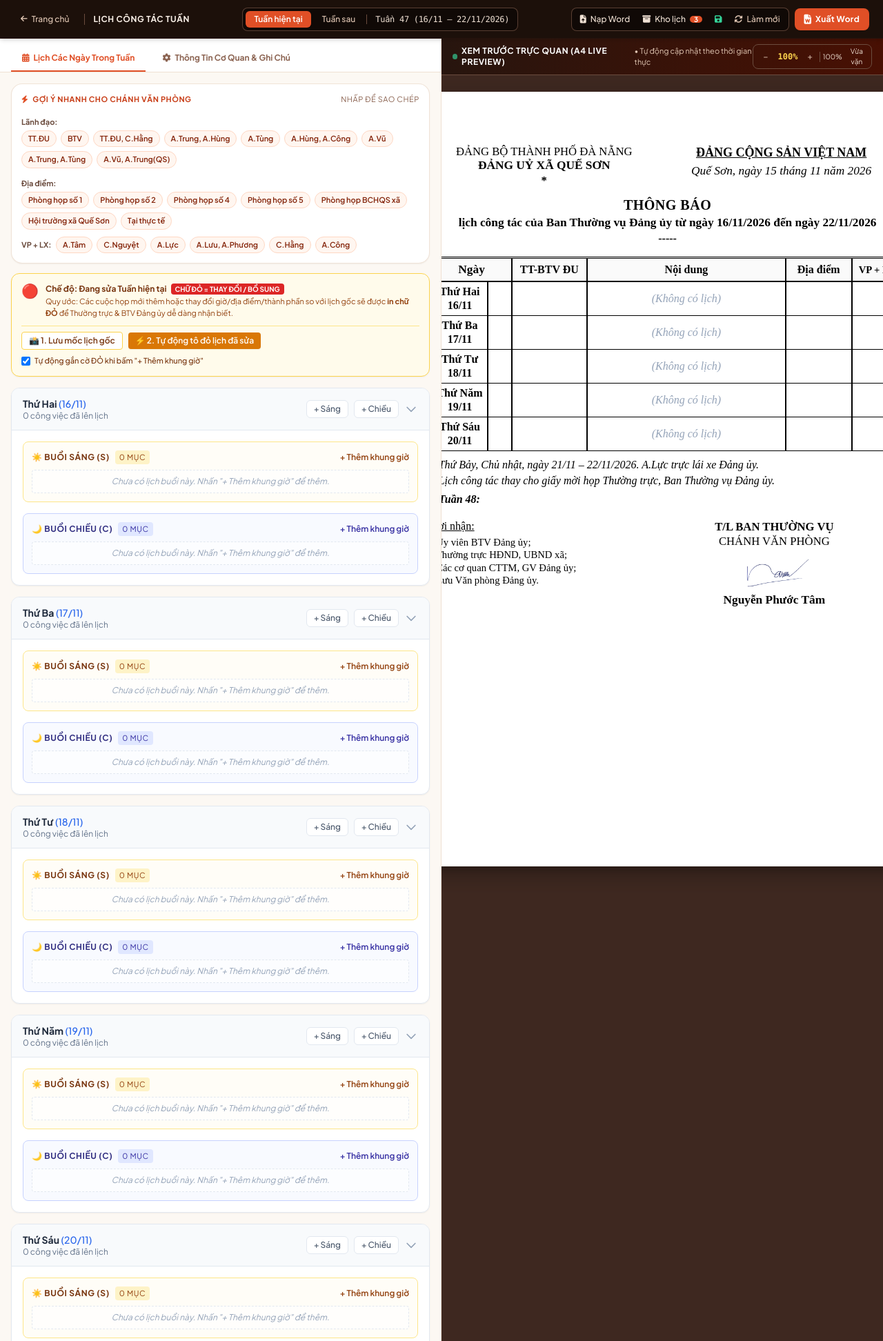
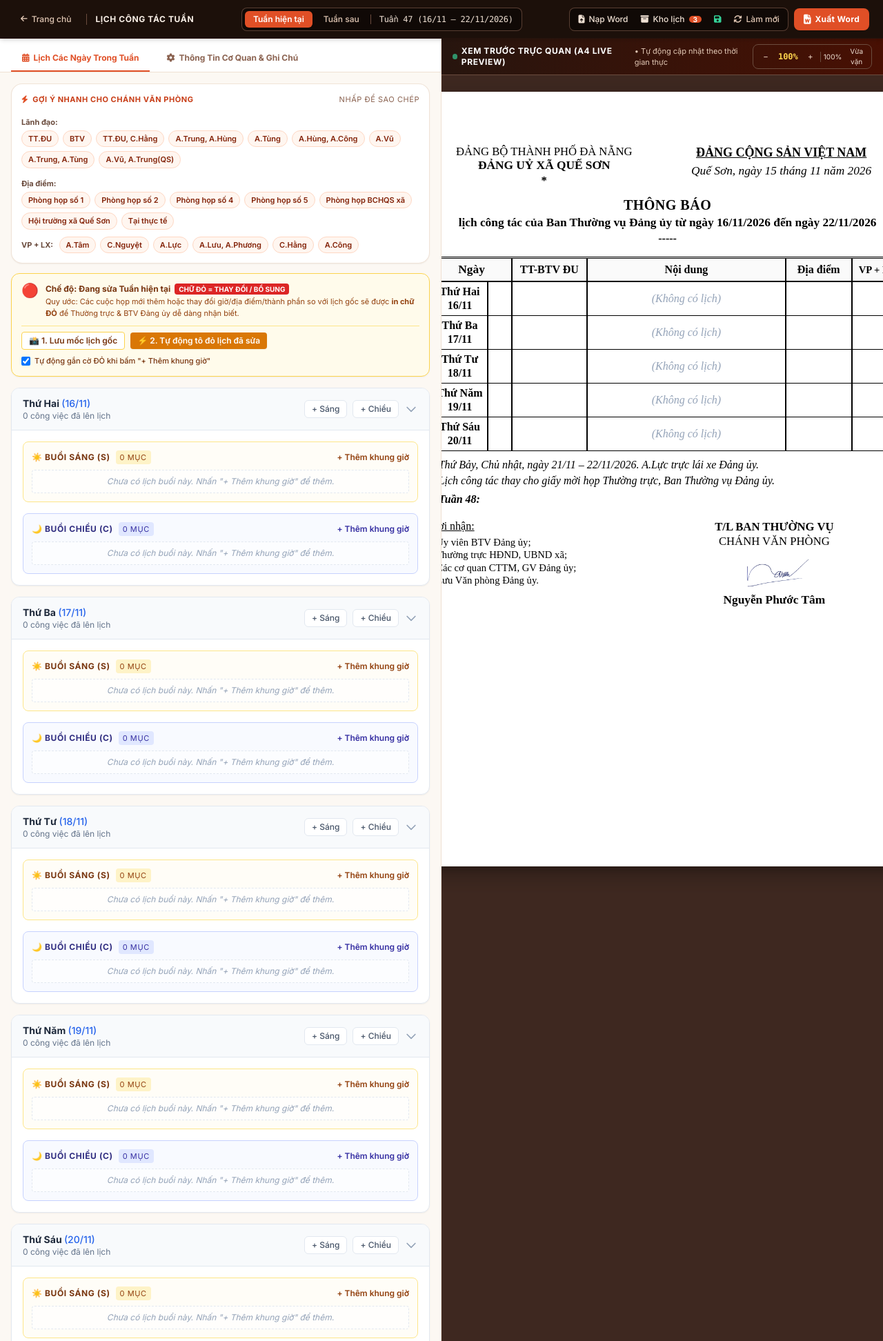
Before and after one commit to vuhavlog01/officeformat, a Flask app: page /app in a window 1280 px wide. Shown: the top 1944 px of the page at 69% size. Run offline with Flask 3, Linux system fonts and the light colour scheme; some libraries are stand-ins or nearby versions.

Commit message:
Switch typography to clean standard font Inter with native system font stack

```diff
--- a/static/style.css
+++ b/static/style.css
@@ -3,7 +3,7 @@
    OfficeFormat Design System (#E04F26 & Warm Palette)
    ========================================================= */
 
-@import url('https://fonts.googleapis.com/css2?family=Plus+Jakarta+Sans:wght@400;500;600;700;800&family=Space+Grotesk:wght@700&display=swap');
+@import url('https://fonts.googleapis.com/css2?family=Inter:wght@400;500;600;700;800&display=swap');
 
 :root {
   --brand-50: #FFF6F0;
@@ -36,7 +36,7 @@
 }
 
 body {
-  font-family: 'Plus Jakarta Sans', -apple-system, BlinkMacSystemFont, 'Segoe UI', Roboto, sans-serif;
+  font-family: 'Inter', system-ui, -apple-system, BlinkMacSystemFont, 'Segoe UI', Roboto, Helvetica, Arial, sans-serif;
   background-color: var(--warm-50);
   color: #1e293b;
   margin: 0;
--- a/templates/index.html
+++ b/templates/index.html
@@ -4,23 +4,23 @@
     <meta charset="UTF-8">
     <meta name="viewport" content="width=device-width, initial-scale=1.0">
     <title>Lập & Xuất Lịch Công Tác Tuần - OfficeFormat Chuẩn Hướng Dẫn 05 & NĐ 30</title>
-    <!-- Google Fonts & Font Awesome (OfficeFormat Style) -->
+    <!-- Google Fonts & Font Awesome (Font Thuần - Dễ Đọc, Êm Mắt) -->
     <link rel="preconnect" href="https://fonts.googleapis.com">
     <link rel="preconnect" href="https://fonts.gstatic.com" crossorigin>
-    <link href="https://fonts.googleapis.com/css2?family=Plus+Jakarta+Sans:wght@400;500;600;700;800&family=Space+Grotesk:wght@700&display=swap" rel="stylesheet">
+    <link href="https://fonts.googleapis.com/css2?family=Inter:wght@400;500;600;700;800&display=swap" rel="stylesheet">
     <link rel="stylesheet" href="https://cdnjs.cloudflare.com/ajax/libs/font-awesome/6.5.1/css/all.min.css">
     <link rel="icon" type="image/x-icon" href="/favicon.ico">
 
     <!-- Tailwind CSS CDN -->
     <script src="https://cdn.tailwindcss.com"></script>
-    <link rel="stylesheet" href="/static/style.css?v=2.1">
+    <link rel="stylesheet" href="/static/style.css?v=2.2">
     <script>
         tailwind.config = {
             theme: {
                 extend: {
                     fontFamily: {
-                        sans: ['"Plus Jakarta Sans"', 'sans-serif'],
-                        display: ['"Space Grotesk"', 'sans-serif']
+                        sans: ['"Inter"', 'system-ui', '-apple-system', 'BlinkMacSystemFont', '"Segoe UI"', 'Roboto', 'Helvetica', 'Arial', 'sans-serif'],
+                        display: ['"Inter"', 'system-ui', '-apple-system', 'BlinkMacSystemFont', '"Segoe UI"', 'Roboto', 'Helvetica', 'Arial', 'sans-serif']
                     },
                     colors: {
                         brand: {
```
Also changed, not shown: templates/landing.html (+4 -4 lines).
